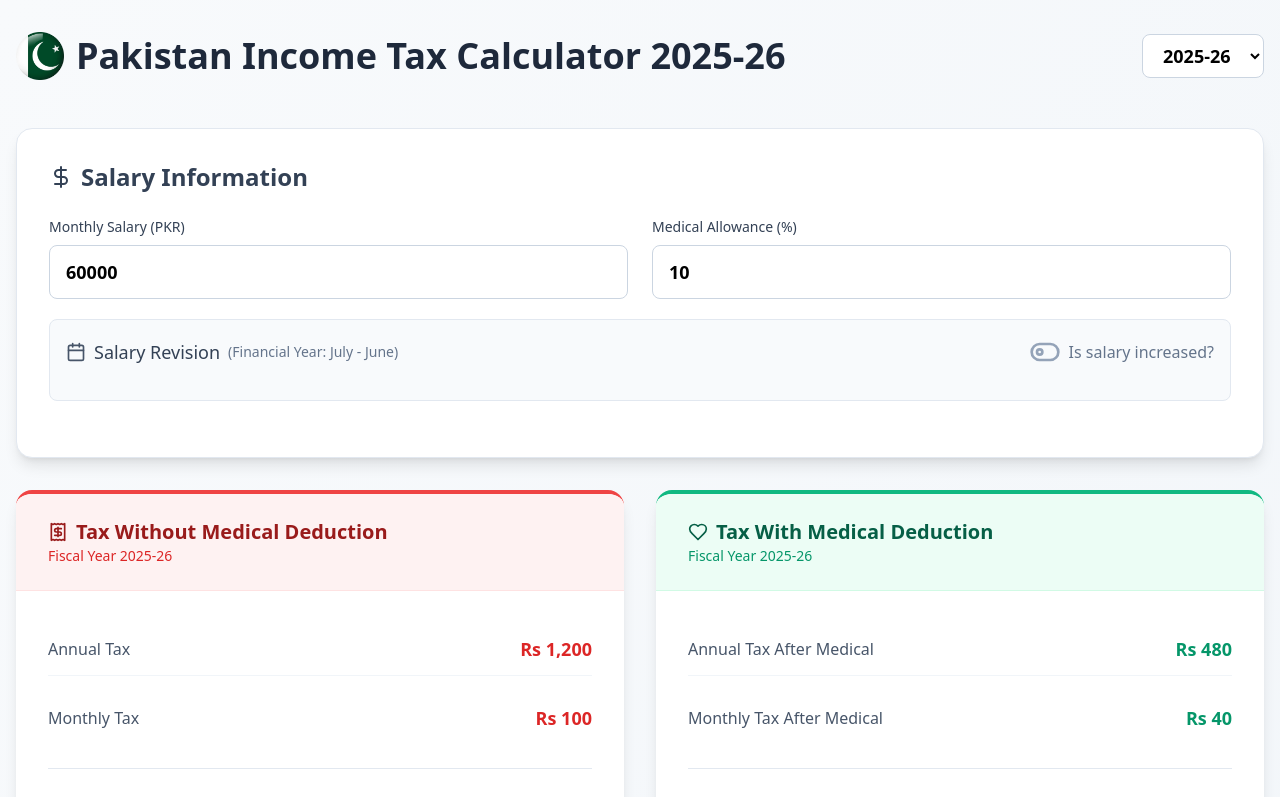
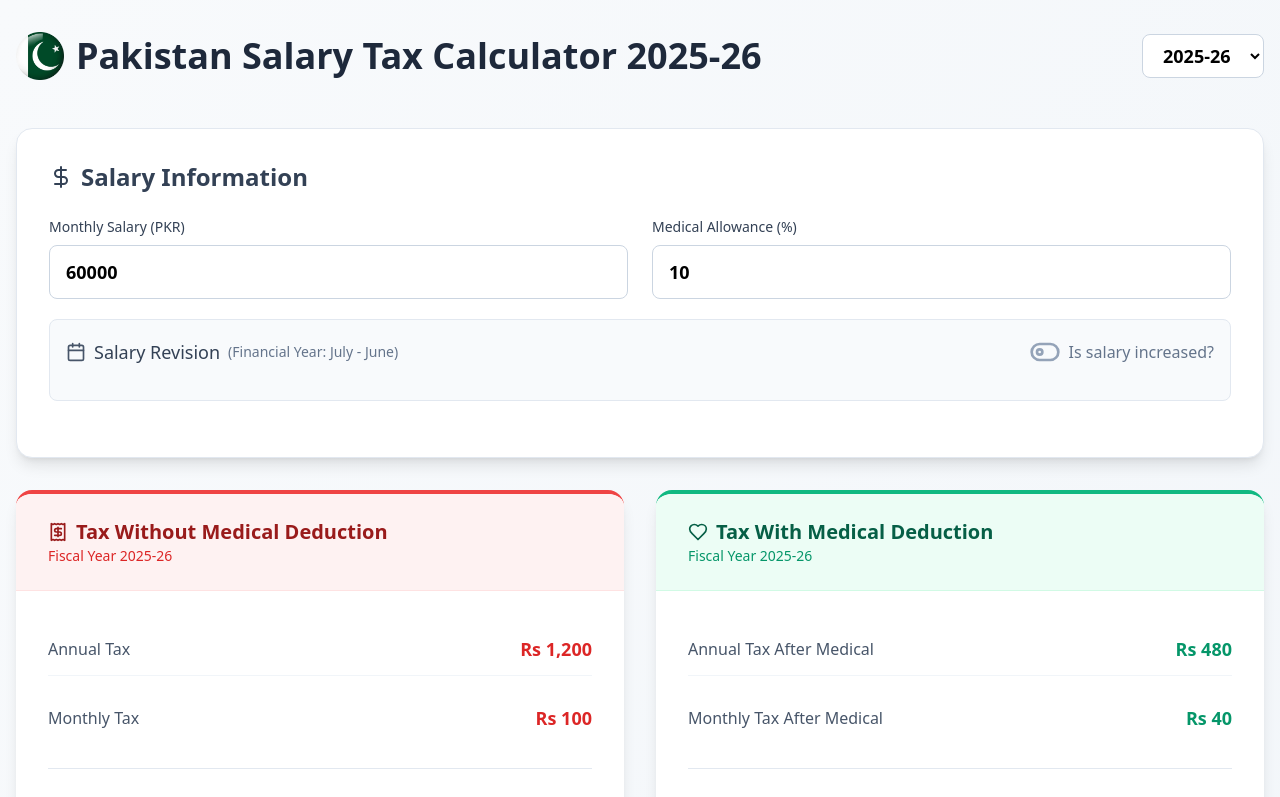
Before and after one commit to Muhammadshahryarminhas/TaxCalculator, a React (Vite) app: page / in a window 1280 px wide. Shown: the top 797 px of the page. Built offline with nearby package versions, Linux system fonts and the light colour scheme.

Commit message:
change Heading

```diff
--- a/src/components/Header.tsx
+++ b/src/components/Header.tsx
@@ -10,7 +10,7 @@ const Header: React.FC<HeaderProps> = ({ fiscalYear, onFiscalYearChange }) => {
     <div className="flex items-center justify-between mb-12">
       <div className="flex items-center">
         <img src="/favicon.png" alt="Tax Calculator" className="w-12 h-12 mr-3" />
-        <h1 className="text-4xl font-bold text-slate-800">Pakistan Income Tax Calculator {fiscalYear}</h1>
+        <h1 className="text-4xl font-bold text-slate-800">Pakistan Salary Tax Calculator {fiscalYear}</h1>
       </div>
 
       <div className="flex items-center">
```
